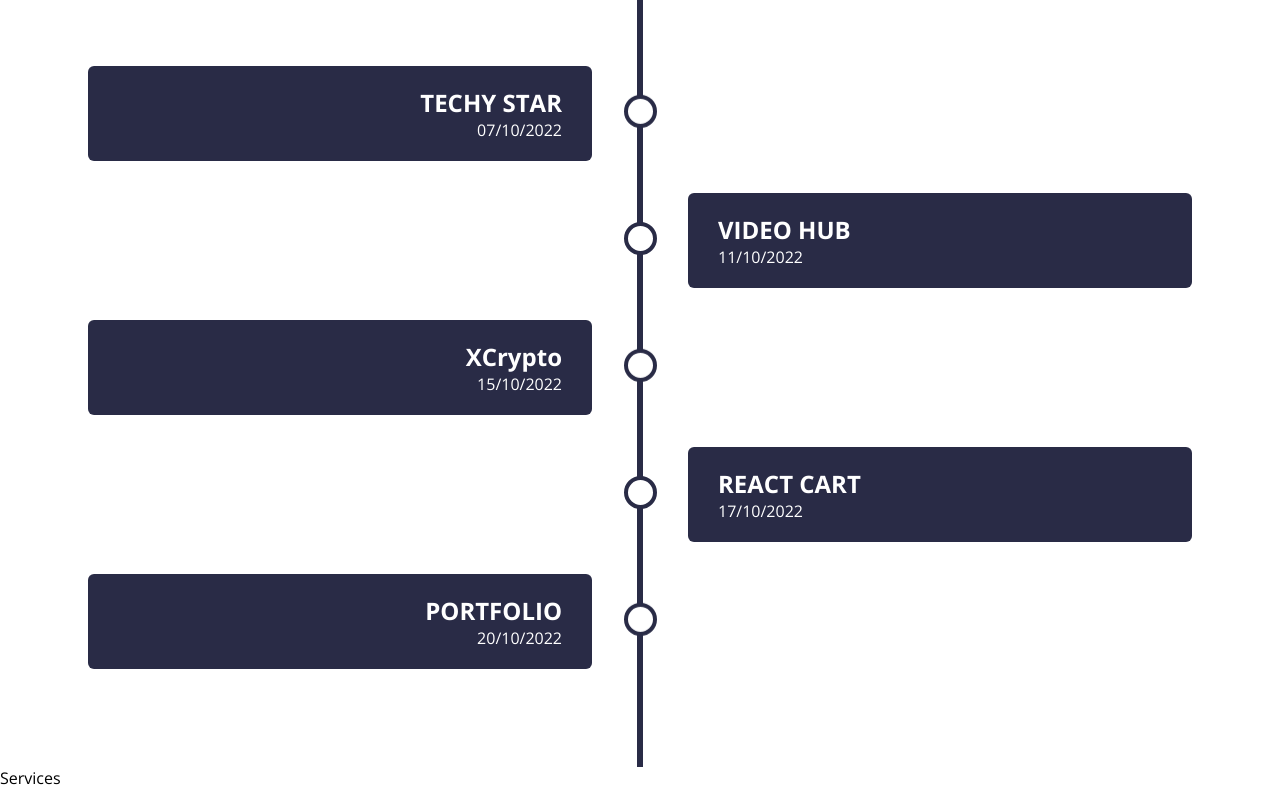
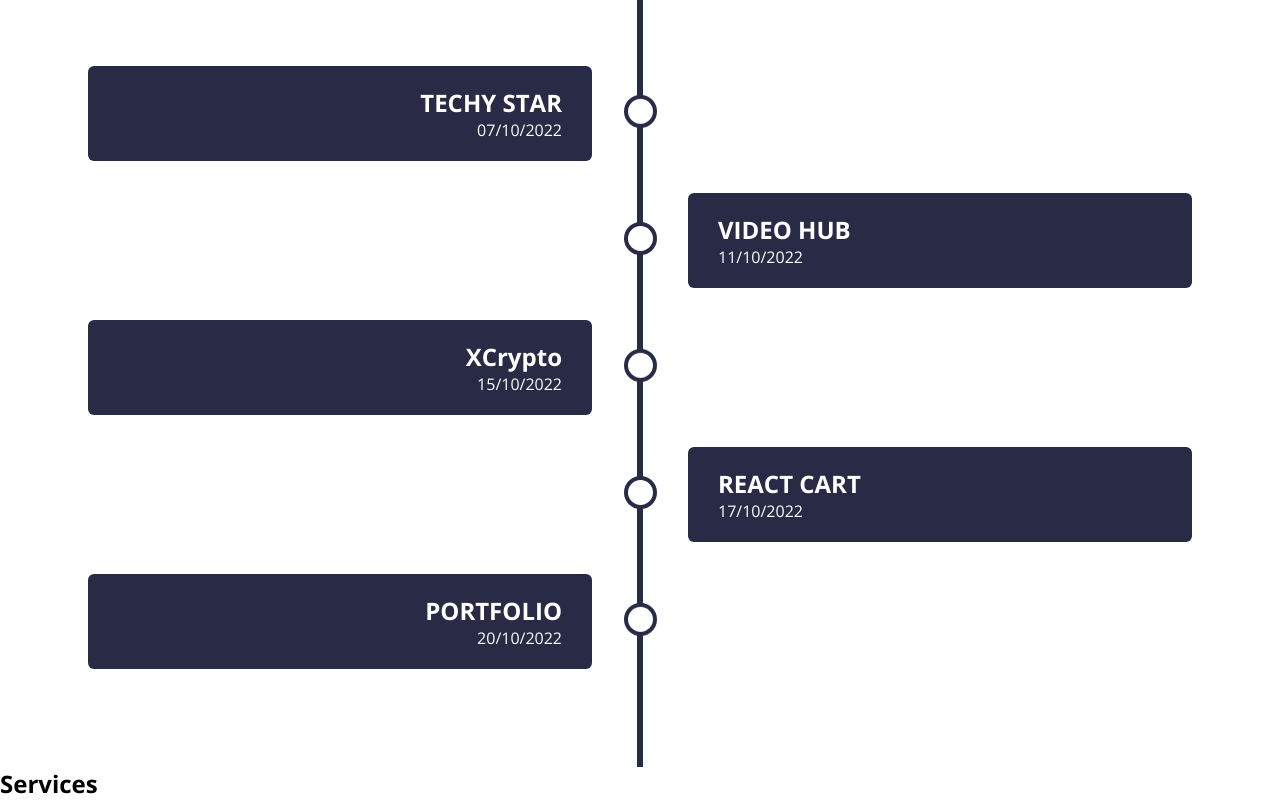
Before and after one commit to akhil888binoy/reactportfolio, a React (Create React App) app: page / in a window 1280 px wide. Shown: the part 1653-2453 px from the top of the page. Built offline with nearby package versions, Linux system fonts and the light colour scheme.

Commit message:
add styling

```diff
--- a/src/components/Services.jsx
+++ b/src/components/Services.jsx
@@ -1,8 +1,18 @@
 import React from 'react'
+import { motion } from 'framer-motion'
+import  { AiFillAndroid, AiFillWindows, AiFillCiCircle} from "react-icons/ai"
 
 function Services() {
   return (
-    <div>Services</div>
+    <div id='services'><h2>Services</h2>
+    <section>
+        <motion.div className='serviceBox2'>
+
+        </motion.div>
+
+    </section>
+
+    </div>
   )
 }
 
--- a/src/styles/services.scss
+++ b/src/styles/services.scss
@@ -0,0 +1,64 @@
+#services {
+    width: 100%;
+    height: 100vh;
+    padding: $p;
+    background-color: $color5;
+    color: $color4;
+    overflow: hidden;
+    > h2 {
+      font: 700 2.5rem $text2;
+      width: fit-content;
+      border-bottom: 1px solid $color4;
+      padding: 0.5rem;
+      margin: auto;
+    }
+
+    > section {
+      display: grid;
+      margin: 3rem;
+      grid-template-columns: repeat(3, 1fr);
+      height: 100%;
+      gap: 2rem;
+      > * {
+        width: 100%;
+        height: 100%;
+        background-color: $color4;
+        color: $color6;
+        display: flex;
+        flex-direction: column;
+        transition: all 0.3s;
+        align-items: center;
+        justify-content: center;
+        &:hover {
+          box-shadow: 0 0 5px 15px $color1;
+        }
+
+        > svg {
+          color: $color5;
+          font-size: 3rem;
+        }
+        > span {
+          font: 700 1rem $text2;
+          letter-spacing: 3px;
+          margin: 1rem;
+        }
+      }
+
+      .serviceBox1 {
+        grid-column: 1 / 2;
+        grid-row: 1/3;
+        background-color: $color1;
+
+        > h3 {
+          font: 100 5rem $text1;
+        }
+        > p {
+          font: 700 1.2rem $text2;
+          letter-spacing: 3px;
+        }
+      }
+      .serviceBox4 {
+        grid-column: 2/4;
+      }
+    }
+  }
```
